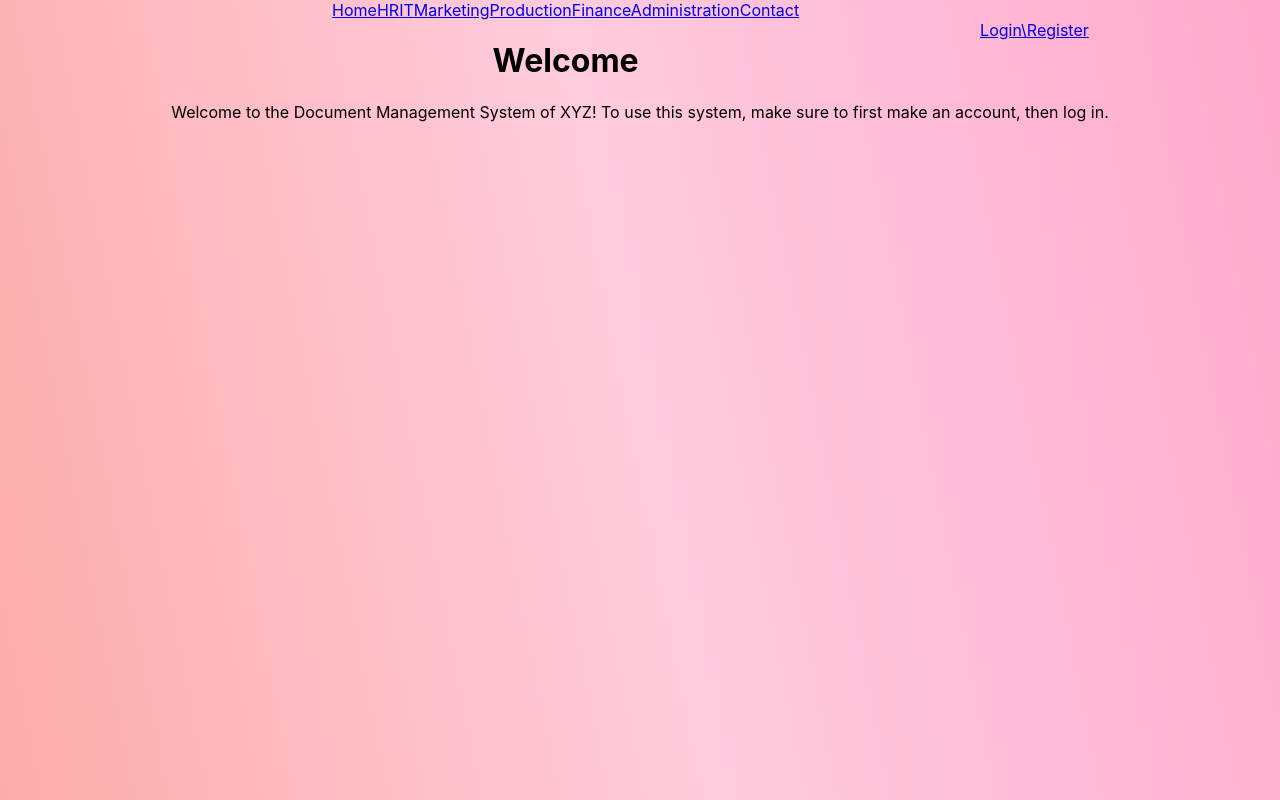
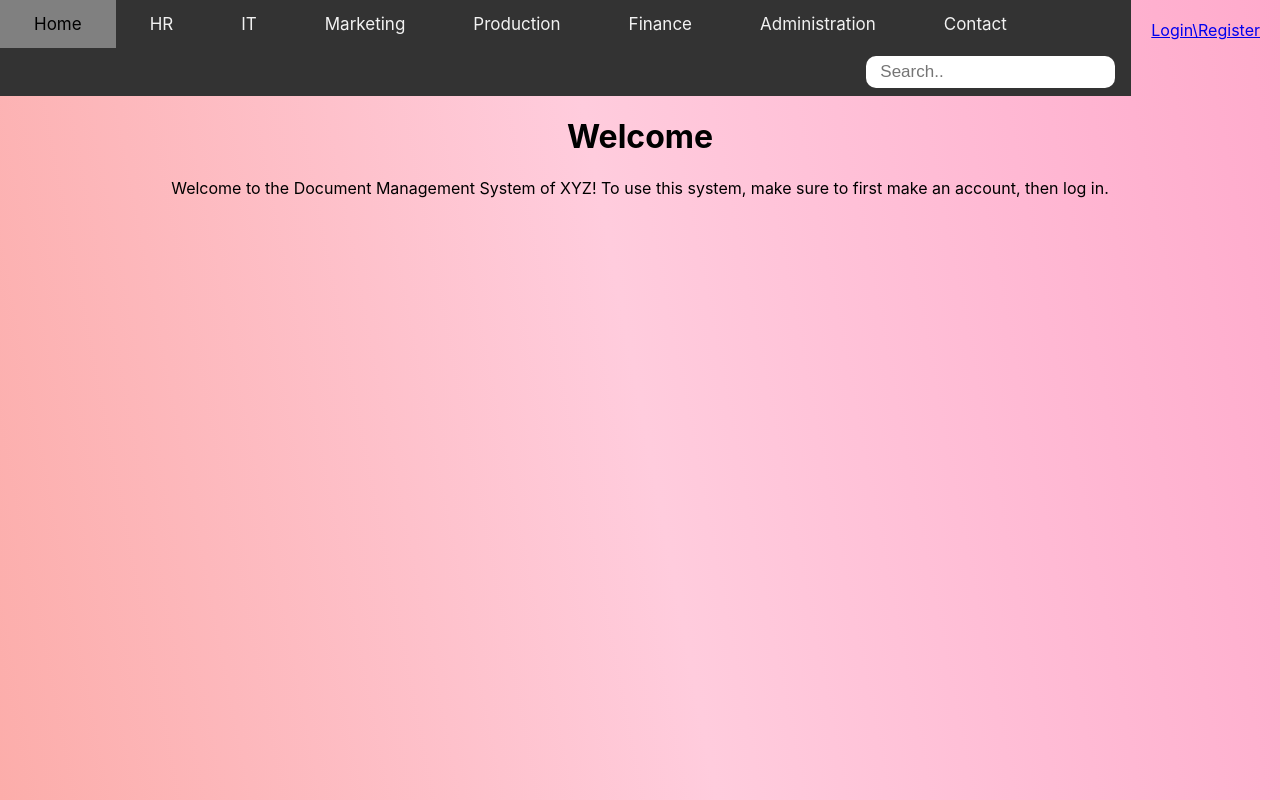
Before and after one commit to elab-development/internet-tehnologije-projekat-documentmanagement_2017_0347, a React (Create React App) app: page / in a window 1280 px wide. Built offline with nearby package versions, Linux system fonts and the light colour scheme.

Commit message:
Uradjen CSS za NavBar

```diff
--- a/src/App.css
+++ b/src/App.css
@@ -10,6 +10,8 @@
 .auth-form-container, .login-form, .register-form{
   display: flex;
   flex-direction: column;
+  align-items: center;
+  justify-content: center;
 }
 
 @media screen and (min-width: 600px){
@@ -47,6 +49,7 @@ button {
   color:grey;
   text-decoration: underline;
 }
+
 .login{
   float: right;
   margin: 20px;
@@ -64,3 +67,36 @@ button {
   border-radius: 10px;
   max-width: 200px;
 }
+
+.nav-bar {
+  background-color: #333;
+  overflow: hidden;
+}
+
+.nav-bar-item{
+  float: left;
+  color: #f2f2f2;
+  text-align: center;
+  padding: 14px 34px;
+  text-decoration: none;
+  font-size: 17px;
+}
+
+.nav-bar-item:hover {
+  background-color: grey;
+  color: black;
+}
+
+.nav-bar-item.active {
+  background-color: #c83d72;
+  color: white;
+}
+
+.nav-bar input[type=text] {
+  float: right;
+  padding: 6px 14px;
+  border: none;
+  margin-top: 8px;
+  margin-right: 16px;
+  font-size: 17px;
+}
--- a/src/components/Documents/OneDocument.js
+++ b/src/components/Documents/OneDocument.js
@@ -11,8 +11,11 @@ const OneDocument = (props) => {
     return (
         <div>
             {document.title}
+            <br />
             {document.text}
+            <br />
             {document.date}
+            <br />
             {document.format}
         </div>
     )
--- a/src/components/NavBar.js
+++ b/src/components/NavBar.js
@@ -3,8 +3,8 @@ import { Link } from 'react-router-dom'
 
 const NavBar = () =>{
   return (
-    <div>
-         <Link className="nav-bar-item" to="/">Home</Link>
+    <div class="nav-bar">
+        <Link className="nav-bar-item" to="/">Home</Link>
         <Link className="nav-bar-item" to="/documents/hr">HR</Link>
         <Link className="nav-bar-item" to="/documents/it">IT</Link>
         <Link className="nav-bar-item" to="/documents/marketing">Marketing</Link>
@@ -12,6 +12,7 @@ const NavBar = () =>{
         <Link className="nav-bar-item" to="/documents/finance">Finance</Link>
         <Link className="nav-bar-item" to="/documents/administration">Administration</Link>
         <Link className="nav-bar-item" to="/contact">Contact</Link>
+        <input type="text" placeholder="Search.."></input>
     </div>
   )
 }
```
